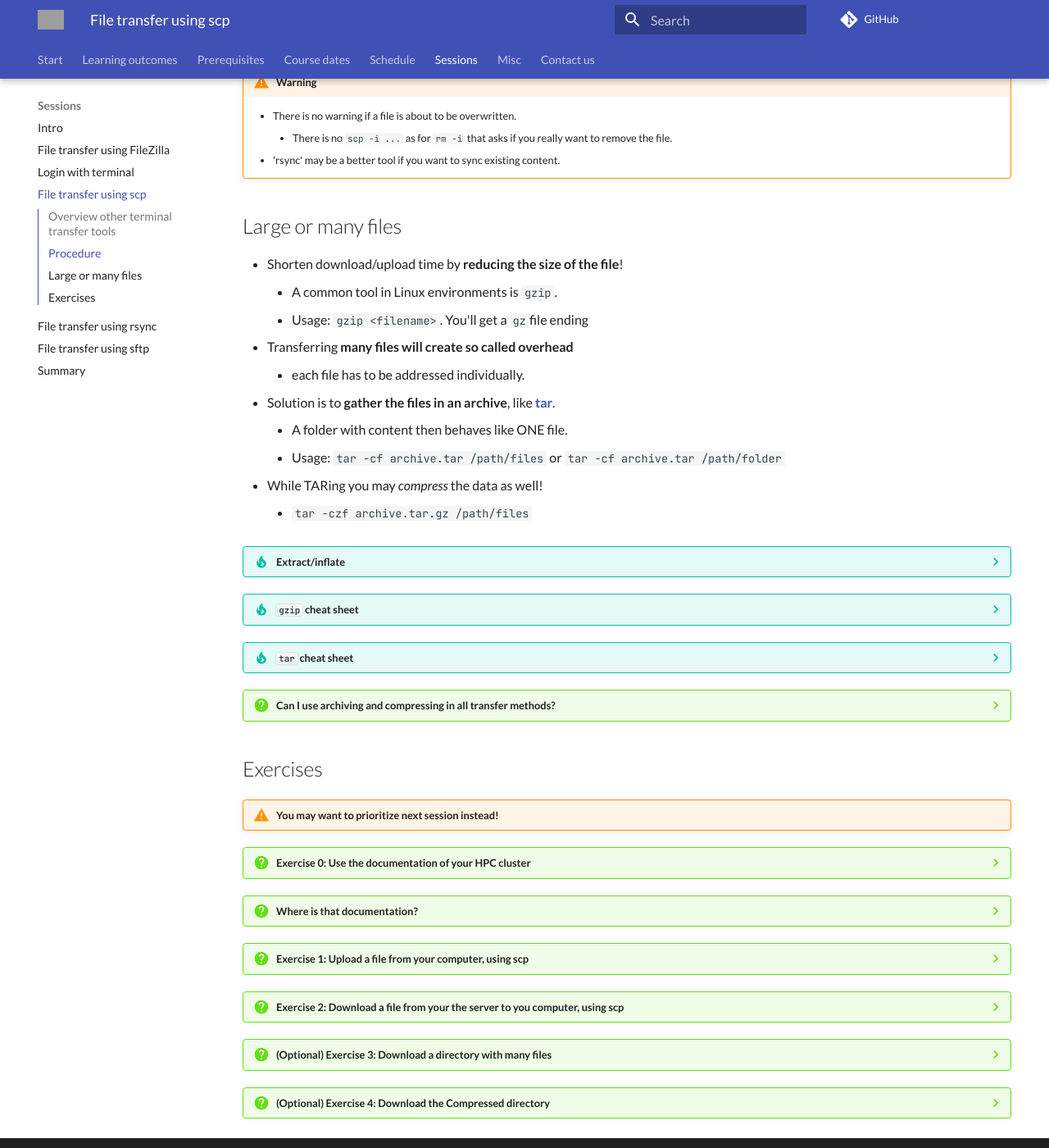
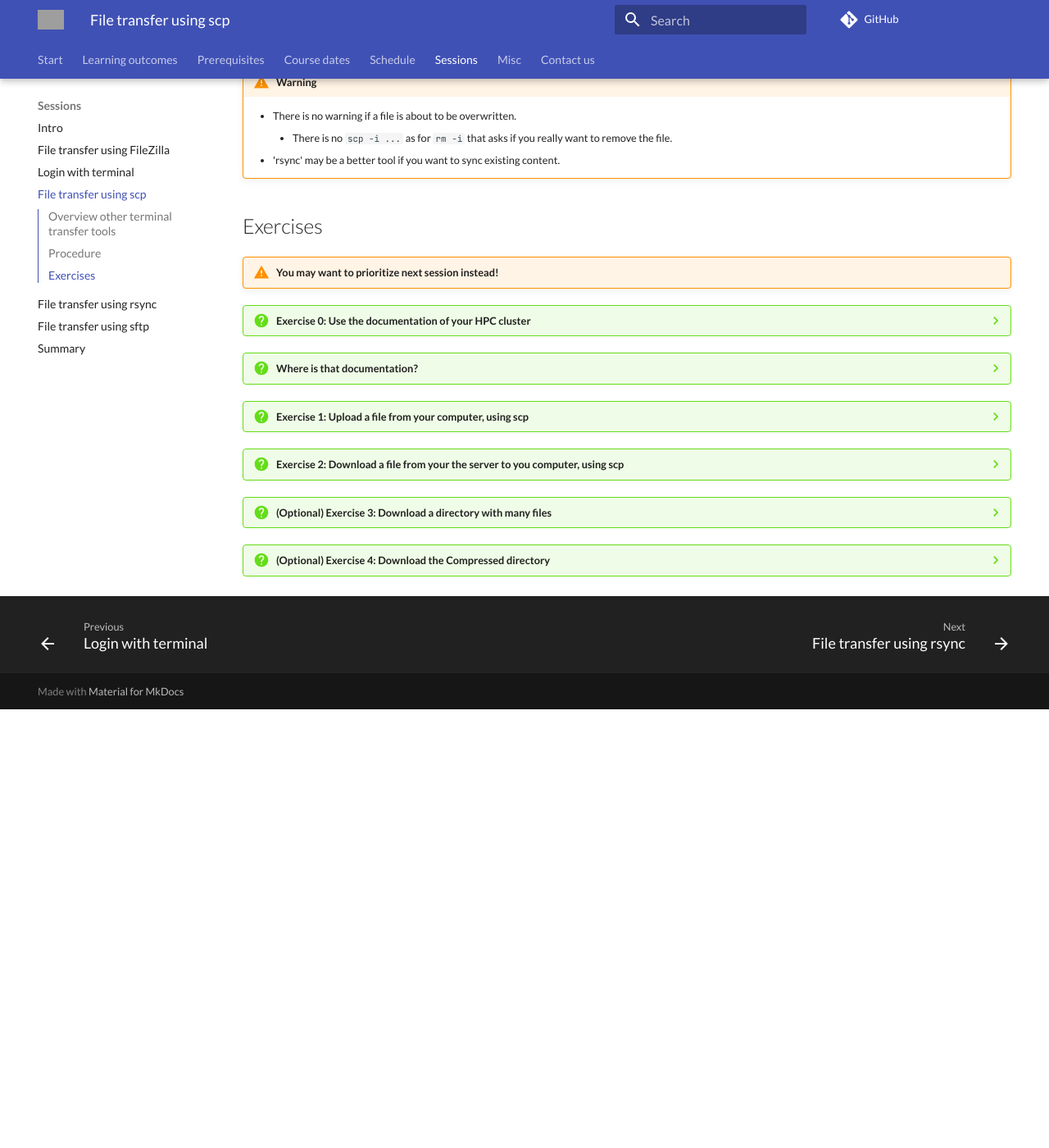
Before and after one commit to UPPMAX/naiss_file_transfer_course, an MkDocs documentation site: the page built from docs/sessions/scp/README.md, in a window 1280 px wide and 1400 px high, scrolled down 1724 px. Shown: the whole window at 82% size. Built offline with MkDocs 1.6.1 and Material for MkDocs 9.7.7, drawn with Linux system fonts in a browser that asks for light colours; comment, search, counter and statistics services are not loaded; after the commit the page ends 2589 px from its top, so only the background shows below that; grey boxes are pictures that could not be loaded.

Commit message:
scp mv archive

```diff
--- a/docs/sessions/scp/README.md
+++ b/docs/sessions/scp/README.md
@@ -156,36 +156,6 @@ scp [username]@<cluster adress>:<path-to-folder>/[remote_filename] [local_folder
         - There is no ``scp -i ...`` as for ``rm -i`` that asks if you really want to remove the file.
     - 'rsync' may be a better tool if you want to sync existing content.
 
-## Large or many files
-
-- Shorten download/upload time by **reducing the size of the file**!
-    - A common tool in Linux environments is ``gzip``.
-    - Usage: ``gzip <filename>``. You'll get a ``gz``file ending
-- Transferring **many files will create so called overhead**
-    - each file has to be addressed individually.
-- Solution is to **gather the files in an archive**, like [**tar**](https://en.wikipedia.org/wiki/Tar_(computing)).
-    - A folder with content then behaves like ONE file.
-    - Usage: ``tar -cf archive.tar /path/files`` or ``tar -cf archive.tar /path/folder``
-- While TARing you may *compress* the data as well!
-    - ``tar -czf archive.tar.gz /path/files``
-
-???- tip "Extract/inflate"
-
-    - ``gunzip compressed_file.gz``
-    - ``tar -xf archive.tar``
-    - ``tar -xzf compressed_archive.tar.gz``
-
-???- tip "``gzip`` cheat sheet"
-
-        - [``gzip`` manual](https://www.gnu.org/software/gzip/manual/gzip.html#Sample)
-
-???- tip "``tar`` cheat sheet"
-
-        - [``tar`` manual](https://devhints.io/tar)
-
-???- question "Can I use archiving and compressing in all transfer methods?"
-
-    - Yes!
 
 ## Exercises
 
```
